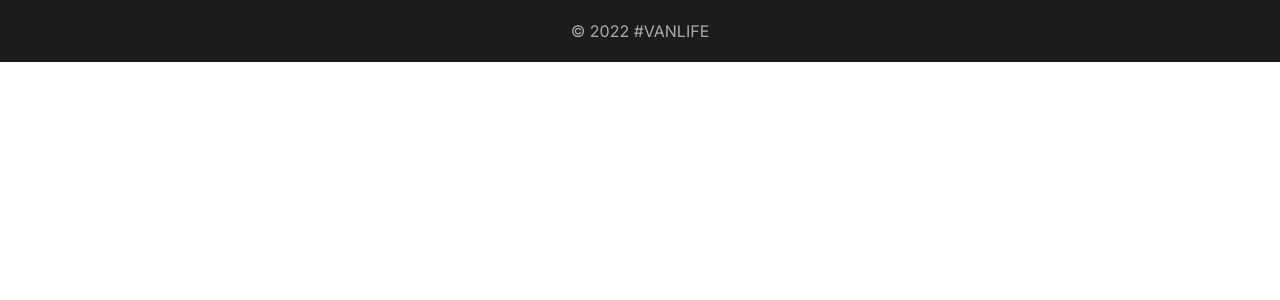
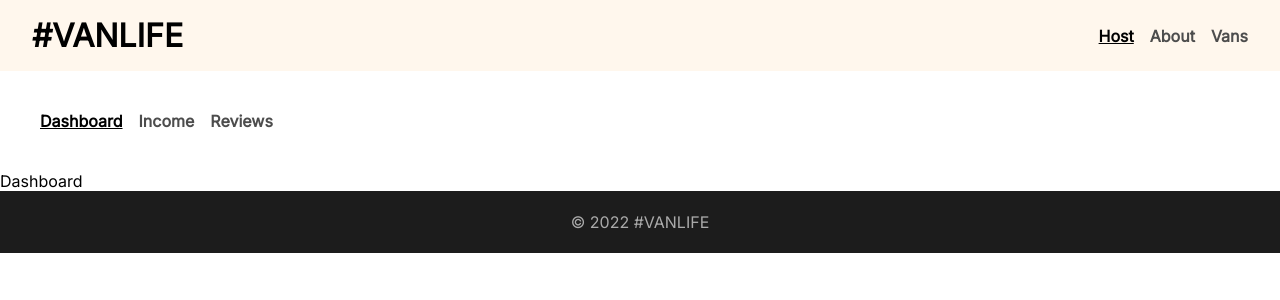
Before and after one commit to Rohit-2012/react-router, a React app: page /host in a window 1280 px wide. Before the commit this address had no page. Shown: the top 300 px of the page. Built offline with nearby package versions, Linux system fonts and the light colour scheme; the HTML template or start-up script is replaced by a standard one; what miragejs would draw is missing.

Commit message:
styled the navigation links using NavLink component from react-router-dom

```diff
--- a/src/App.jsx
+++ b/src/App.jsx
@@ -1,25 +1,39 @@
 import { BrowserRouter, Routes, Route } from "react-router-dom";
 import Home from "./pages/home/Home";
 import About from "./pages/about/About";
-import Navigation from "./components/navbar/Navigation";
-import Footer from "./components/footer/Footer";
 import Vans from "./pages/vans/Vans";
 import VansDetail from "./pages/vanDetail/VanDetail";
 import "../server";
 import Layout from "./components/Layout";
+import HostLayout from "./components/HostLayout";
+import Dashboard from './pages/host/Dashboard'
+import Income from './pages/host/Income'
+import Reviews from './pages/host/Reviews'
 
 function App() {
   return (
     <BrowserRouter>
       <Routes>
-        <Route element={<Layout />}>
-          <Route path="/" element={<Home />} />
-          <Route path="/about" element={<About />} />
-          <Route path="/vans" element={<Vans />} />
-          <Route path="/vans/:id" element={<VansDetail />} />
+        <Route path="/" element={<Layout />}>
+          <Route index element={<Home />} />
+          <Route path="about" element={<About />} />
+
+          <Route path="vans" element={<Vans />} />
+          <Route path="vans/:id" element={<VansDetail />} />
+
+          {/* Nested Routing without using Layout route for shared element */}
+          {/* <Route path="vans">
+          <Route index element={<Vans />} />
+          <Route path=":id" element={<VansDetail />} />
+          </Route> */}
+
+          <Route path="host" element={<HostLayout />}>
+            <Route index element={<Dashboard />} />
+            <Route path="income" element={<Income />} />
+            <Route path="reviews" element={<Reviews />} />
+          </Route>
         </Route>
       </Routes>
-      <Footer />
     </BrowserRouter>
   );
 }
--- /dev/null
+++ b/src/components/HostLayout.jsx
@@ -0,0 +1,32 @@
+import { NavLink, Outlet } from "react-router-dom";
+import style from "./HostLayout.module.css";
+
+const HostLayout = () => {
+  return (
+    <>
+      <nav className={style.host_nav}>
+        <NavLink
+          to="/host"
+          className={({ isActive }) => (isActive ? style.active_link : null)}
+        >
+          Dashboard
+        </NavLink>
+        <NavLink
+          to="/host/income"
+          className={({ isActive }) => (isActive ? style.active_link : null)}
+        >
+          Income
+        </NavLink>
+        <NavLink
+          to="/host/reviews"
+          className={({ isActive }) => (isActive ? style.active_link : null)}
+        >
+          Reviews
+        </NavLink>
+      </nav>
+      <Outlet />
+    </>
+  );
+};
+
+export default HostLayout;
--- /dev/null
+++ b/src/components/HostLayout.module.css
@@ -0,0 +1,9 @@
+.host_nav {
+    padding: 2.5rem ;
+}
+
+.active_link {
+    font-weight: bold;
+    color: #000;
+    text-decoration: underline;
+}
--- a/src/components/Layout.jsx
+++ b/src/components/Layout.jsx
@@ -1,11 +1,13 @@
 import { Outlet } from 'react-router-dom'
 import Navigation from './navbar/Navigation'
+import Footer from './footer/Footer'
 
 const Layout = () => {
   return (
     <>
           <Navigation />
-          <Outlet />
+      <Outlet />
+      <Footer />
     </>
   )
 }
--- a/src/components/navbar/Navigation.jsx
+++ b/src/components/navbar/Navigation.jsx
@@ -1,17 +1,35 @@
-import React from 'react'
-import { Link } from 'react-router-dom'
-import navstyle from './Navigation.module.css'
+import React from "react";
+import { NavLink } from "react-router-dom";
+import navstyle from "./Navigation.module.css";
 
 const Navigation = () => {
   return (
     <header className={navstyle.nav_container}>
-      <Link to='/'><h1>#VANLIFE</h1></Link>
+      <NavLink to="/">
+        <h1>#VANLIFE</h1>
+      </NavLink>
       <nav>
-          <Link to='/about'>About</Link>
-          <Link to='/vans'>Vans</Link>
+        <NavLink
+          to="/host"
+          className={({ isActive }) => (isActive ? navstyle.active_link : null)}
+        >
+          Host
+        </NavLink>
+        <NavLink
+          to="/about"
+          className={({ isActive }) => (isActive ? navstyle.active_link : null)}
+        >
+          About
+        </NavLink>
+        <NavLink
+          to="/vans"
+          className={({ isActive }) => (isActive ? navstyle.active_link : null)}
+        >
+          Vans
+        </NavLink>
       </nav>
     </header>
-  )
-}
+  );
+};
 
-export default Navigation
+export default Navigation;
--- a/src/components/navbar/Navigation.module.css
+++ b/src/components/navbar/Navigation.module.css
@@ -27,3 +27,15 @@
     display: flex;
     flex-direction: column;
 }
+
+nav > a:hover {
+    font-weight: bold;
+    color: #000;
+    text-decoration: underline;
+}
+
+.active_link {
+    font-weight: bold;
+    color: #000;
+    text-decoration: underline;
+}
--- /dev/null
+++ b/src/pages/host/Dashboard.jsx
@@ -0,0 +1,11 @@
+
+
+const Dashboard = () => {
+  return (
+    <div>
+      Dashboard
+    </div>
+  )
+}
+
+export default Dashboard
--- /dev/null
+++ b/src/pages/host/Income.jsx
@@ -0,0 +1,11 @@
+
+
+const Income = () => {
+  return (
+    <div>
+      Income
+    </div>
+  )
+}
+
+export default Income
--- /dev/null
+++ b/src/pages/host/Reviews.jsx
@@ -0,0 +1,11 @@
+
+
+const Reviews = () => {
+  return (
+    <div>
+      Reviews
+    </div>
+  )
+}
+
+export default Reviews
```
